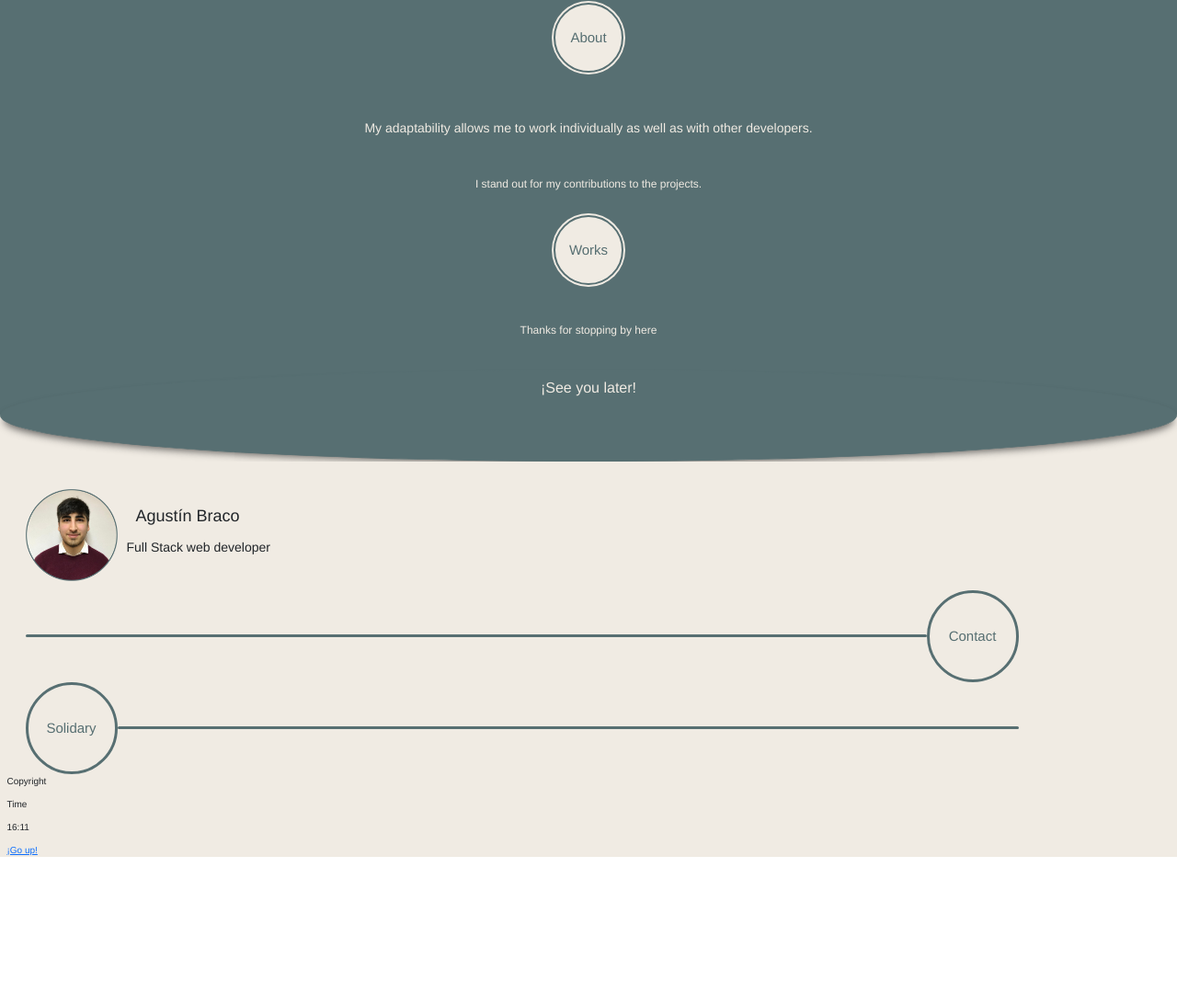
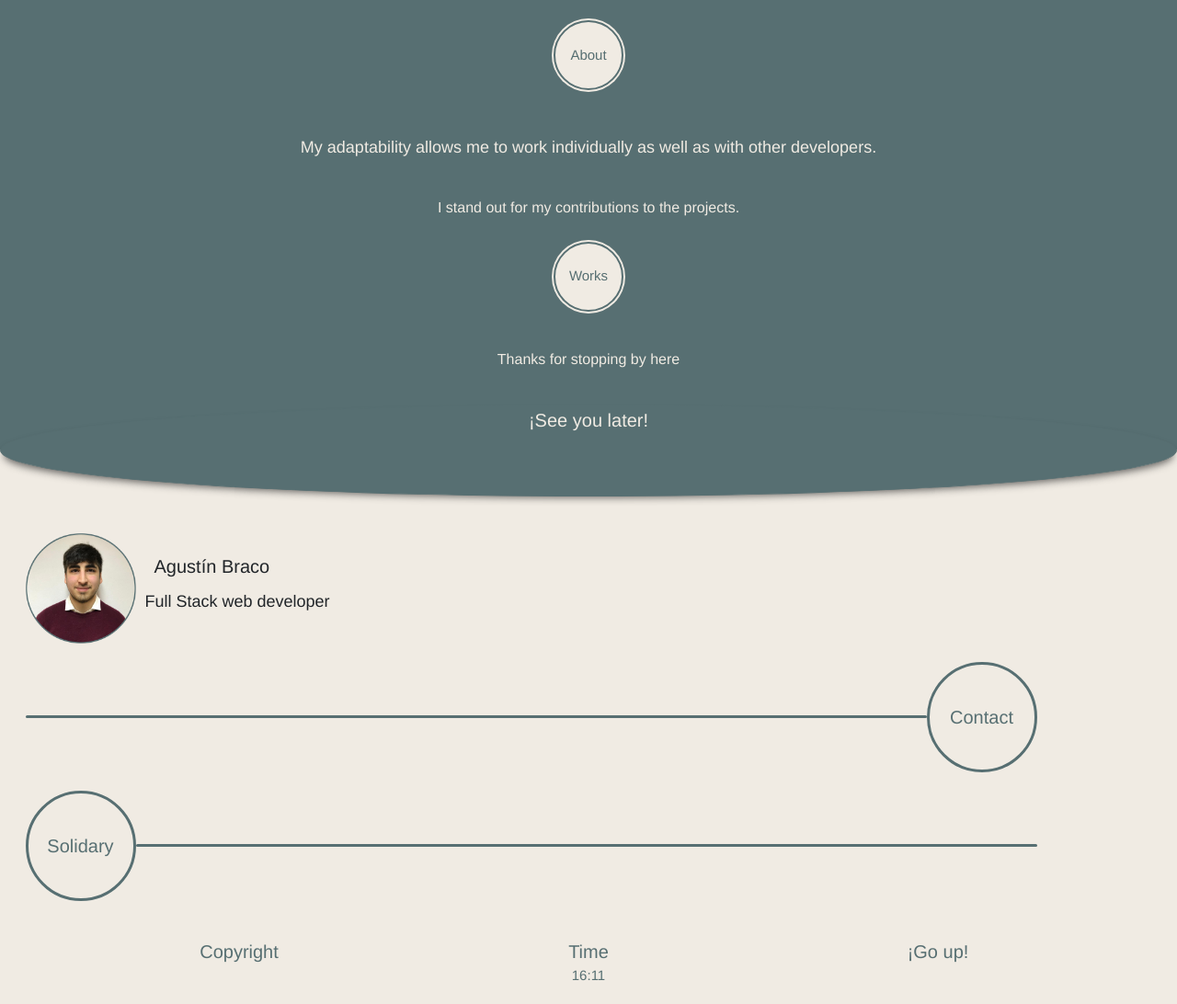
Before and after one commit to AgustinBraco/studying-web-development, a plain HTML site: page index.html in a window 1280 px wide. Shown: the part 945-2037 px from the top of the page at 92% size. Before the commit the page ends 1877 px from the top, so only its background shows below. Drawn offline with nearby package versions, Linux system fonts and the light colour scheme.

Commit message:
new.project-6

```diff
--- a/index.html
+++ b/index.html
@@ -23,7 +23,7 @@
     <title>A|B - Home</title>
 </head>
 
-<body>
+<body class="bodyIndex">
 
     <header class="bgGreen textGrey container-fluid">
 
@@ -168,16 +168,19 @@
 
 
         <!-- Bottom -->
-        <div>
-
-            <p>Copyright</p>
-
-            <div>
-                <p>Time</p>
-                <p>16:11</p>
+        <div class="container bottomContainer">
+            <div class="row divContainerFooter">
+                <p class="col-4">Copyright</p>
+                <p class="col-4">Time</p>
+                <div class="col-4">
+                    <a href="#" class="noLink textGreen">¡Go up!</a>
+                </div>
             </div>
 
-            <a href="#">¡Go up!</a>
+            <div class="row timeContainerFooter">
+                <p class="col-12">16:11</p>
+            </div>
+
         </div>
 
     </footer>
--- a/style.css
+++ b/style.css
@@ -4,7 +4,6 @@
     padding: 0;
     box-sizing: border-box;
     font-family: "Comfortaa", Helvetica, Arial, sans-serif;
-    font-weight: normal;
 }
 
 /* Root - HTML*/
@@ -29,14 +28,19 @@ html {
 }
 
 .bgGrey {
-    background-color: #F0EBE3;
+    background-color:  #F0EBE3;
 }
 
 .noLink {
     text-decoration: none;
 }
 
-/* HEADER INDEX */
+/* INDEX */
+/* Background */
+.bodyIndex {
+    background-color: #F0EBE3;
+}
+
 /* Navbar */
 .logoIndex {
     width: 3.5rem;
@@ -62,7 +66,7 @@ html {
 
 /* Texts */
 .textWelcome {
-    font-size: 5rem;
+    font-size: 5.5rem;
 }
 
 /* Gifs */
@@ -112,7 +116,7 @@ option {
 
 .textLanguage {
     padding-right: 2rem;
-    font-size: 2rem;
+    font-size: 2.2rem;
 }
 
 .selectIndex {
@@ -130,19 +134,19 @@ option {
 
 /* Section-1 Index */
 .h2Index {
-    font-size: 1.4rem;
+    font-size: 1.8rem;
     text-align: center;
     padding: 5rem 1rem 0rem 1rem;
 }
 
 .h3Index {
-    font-size: 1.2rem;
+    font-size: 1.6rem;
     text-align: center;
     padding: 4rem 1rem 2rem 1rem;
 }
 
 .h4Index {
-    font-size: 1.6rem;
+    font-size: 2rem;
     text-align: center;
     padding: 2rem 1rem 2rem 1rem;
 }
@@ -184,6 +188,7 @@ option {
     -webkit-border-radius: 50%;
     border-radius: 50%;
     margin-top: -5.4rem;
+    margin-bottom: 1rem;
 
     box-shadow: 0px 5px 9px -4px rgba(41,41,41,0.71);
     -webkit-box-shadow: 0px 5px 9px -4px rgba(41,41,41,0.71);
@@ -216,17 +221,17 @@ option {
 
 /* Photo & Texts */
 .meRound {
-    max-width: 10rem;
+    max-width: 12rem;
 }
 
 .nameFooter {
     margin-left: 2rem;
-    font-size: 1.8rem;
+    font-size: 2rem;
 }
 
 .jobFooter {
     margin-left: 1rem;
-    font-size: 1.4rem;
+    font-size: 1.8rem;
 }
 
 /* Contact buton */
@@ -235,6 +240,7 @@ option {
     flex-flow: row nowrap;
     align-items: center;
     text-align: center;
+    padding: 1rem 0rem;
     margin: 0rem 2rem;
 }
 
@@ -252,13 +258,13 @@ option {
     text-align: center;
     align-items: center;
     justify-content: center;
-    width: 10rem;
-    height: 10rem;
+    width: 12rem;
+    height: 12rem;
     border-radius: 50%;
     border: 0.3rem solid #576F72;
     background: #F0EBE3;
     color: #576F72;
-    font-size: 1.5rem;
+    font-size: 2rem;
 }
 
 /* Solidary buton */
@@ -267,6 +273,7 @@ option {
     flex-flow: row nowrap;
     align-items: center;
     text-align: center;
+    padding: 1rem 0rem;
     margin: 0rem 2rem;
 }
 
@@ -284,11 +291,29 @@ option {
     text-align: center;
     align-items: center;
     justify-content: center;
-    width: 10rem;
-    height: 10rem;
+    width: 12rem;
+    height: 12rem;
     border-radius: 50%;
     border: 0.3rem solid #576F72;
     background: #F0EBE3;
     color: #576F72;
+    font-size: 2rem;
+}
+
+/* Bottom */
+.bottomContainer {
+    text-align: center;
+    padding-top: 3rem;
+    padding-bottom: 1rem;
+}
+
+.divContainerFooter {
+    font-size: 2rem;
+    color: #576F72;
+    margin-bottom: -1rem;
+}
+
+.timeContainerFooter {
     font-size: 1.5rem;
+    color: #576F72;
 }
```
